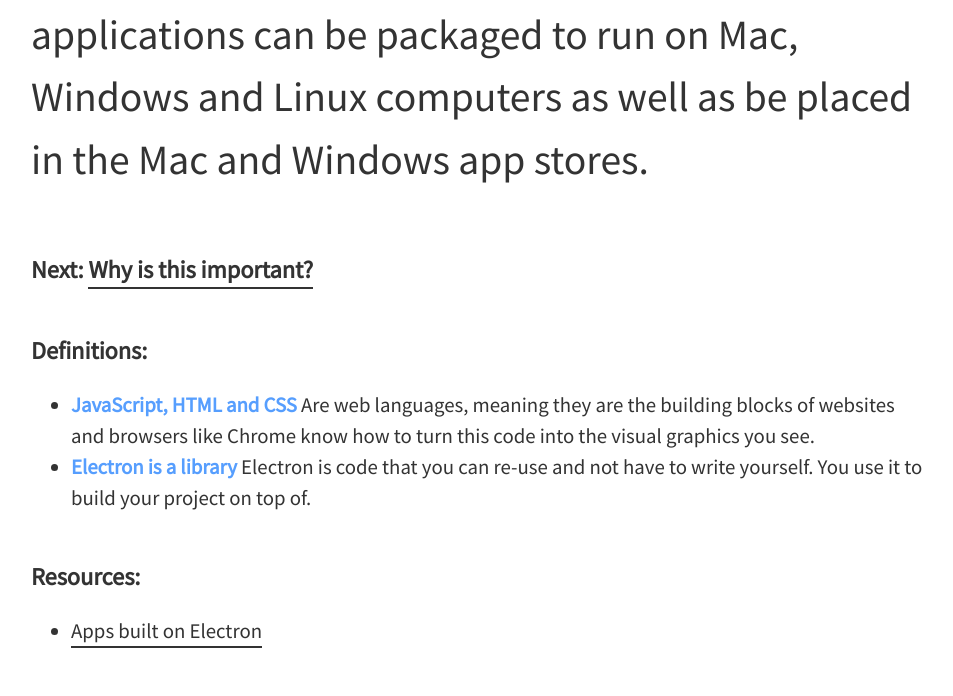
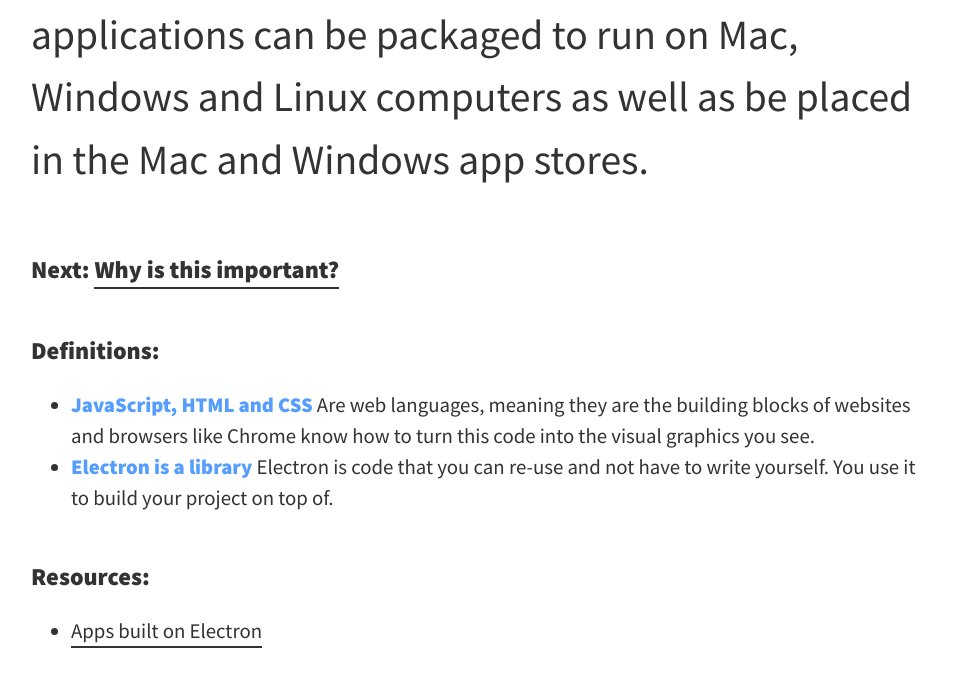
Before and after one commit to jlord/essential-electron, a website: page index.html in a window 1280 px wide. Shown: the part 656-1352 px from the top of the page, without its empty margins (159-1112 px from the left). Drawn offline with Linux system fonts and the light colour scheme.

Commit message:
Fix font again

```diff
--- a/index.html
+++ b/index.html
@@ -8,7 +8,7 @@
     <meta name="author" content="Jessica Lord">
     <title>Essential Electron</title>
     <!-- <link rel="icon" type="image/png" href="favicon.png"> -->
-    <link href="https://fonts.googleapis.com/css?family=Source+Sans+Pro" rel="stylesheet">
+    <link href="https://fonts.googleapis.com/css?family=Source+Sans+Pro:400,900" rel="stylesheet">
     <link rel="stylesheet" href="style.css">
   </head>
   <body>
--- a/style.css
+++ b/style.css
@@ -1,5 +1,5 @@
 body {
-  font-family: 'Source Sans Pro', sans-serif;;
+  font-family: 'Source Sans Pro', sans-serif;
   color: #333;
   font-size: 1.3em;
   line-height: 1.5em;
```
Also changed, not shown: header.html (+1 -1 lines).
